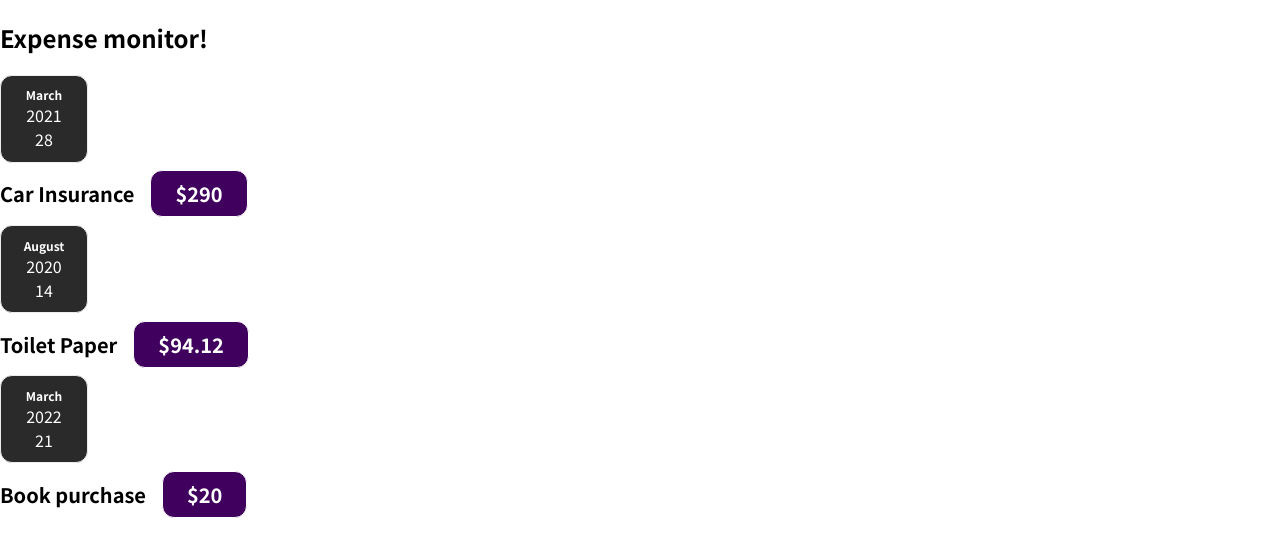
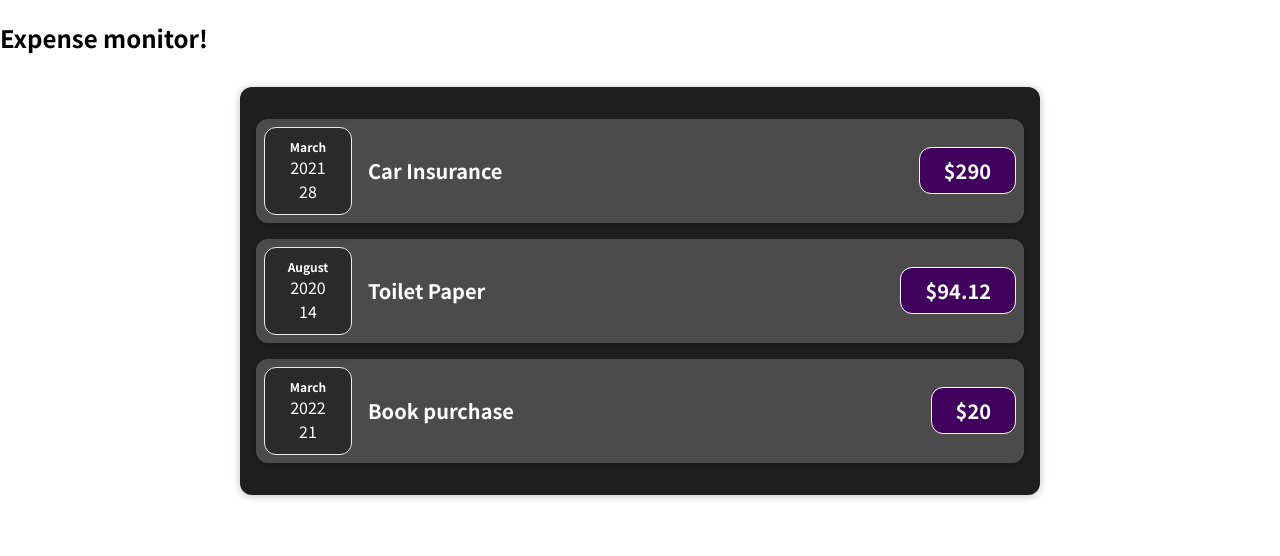
Before and after one commit to jeremyessien/expense-monitor, a React (Create React App) app: page / in a window 1280 px wide. Shown: the top 556 px of the page. Built offline with nearby package versions, Linux system fonts and the light colour scheme.

Commit message:
Refractored

```diff
--- a/src/components/Card.css
+++ b/src/components/Card.css
@@ -1,7 +1,6 @@
 .card {
     border-radius: 12px;
     box-shadow: 0 1px 8px rgba(0, 0, 0, 0.25);
-    box-shadow: 0 2px 8px rgba(0, 0, 0, 0.25);
-    border-radius: 12px;
+    /* box-shadow: 0 2px 8px rgba(0, 0, 0, 0.25); */
 
 }
--- a/src/components/Card.js
+++ b/src/components/Card.js
@@ -1,8 +1,8 @@
 import "./Card.css";
 
 function Card(props) {
-    const classes = 'card' + props.className;
-
+    // const classes = 'card ' + props.className;
+    const classes =`card ${props.className}`;
   return <div className= {classes}>{props.children}</div>;
 }
 
--- a/src/components/NewExpenseItem.js
+++ b/src/components/NewExpenseItem.js
@@ -1,11 +1,11 @@
-import Card from "./Card";
+import Card from './Card';
 import ExpenseItem from "./ExpenseItem";
 import "./NewExpenseItem.css";
 
 
 function NewExpenseItem(props) {
   return (
-    <Card className="expenses">
+    <Card className='expenses'>
       <ExpenseItem
         title={props.items[0].title}
         amount={props.items[0].amount}
```
